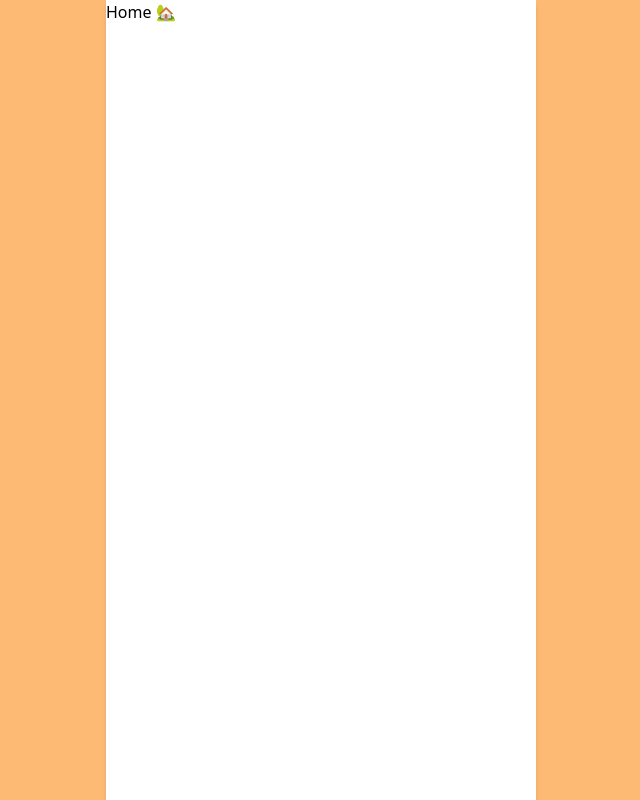
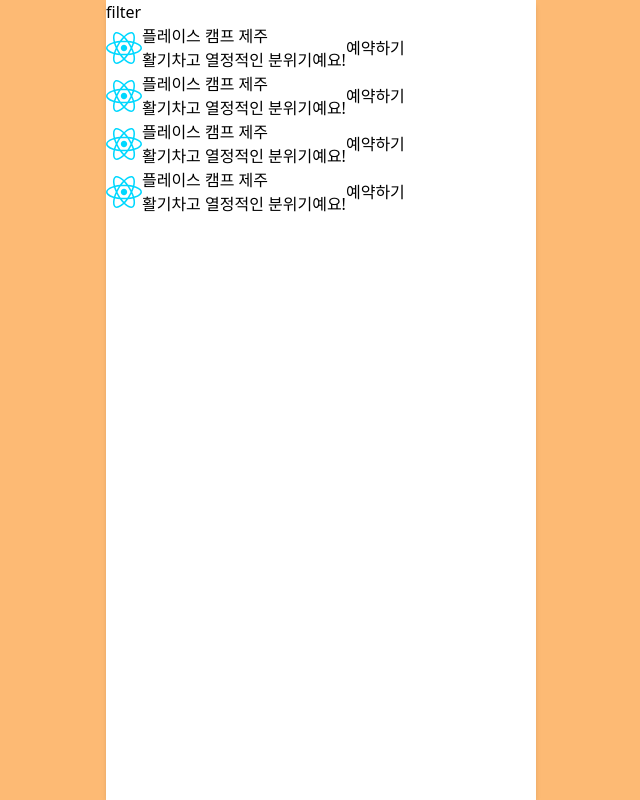
Before and after one commit to hyunzsu/9oormthon-FE, a React (Vite) app: page / in a window 1280 px wide. Shown: the whole page, without its empty margins (319-959 px from the left). Built offline with nearby package versions, Linux system fonts and the light colour scheme.

Commit message:
[🎨 style] 상품 목록 페이지 마크업

```diff
--- /dev/null
+++ b/src/components/products/Filter.jsx
@@ -0,0 +1,9 @@
+import React from 'react'
+
+export default function Filter() {
+  return (
+    <div>
+      <h2>filter</h2>
+    </div>
+  )
+}
--- /dev/null
+++ b/src/components/products/Products.jsx
@@ -0,0 +1,13 @@
+import React from 'react'
+import ProductCard from './ProductCard'
+
+export default function Products() {
+  return (
+    <div>
+      <ProductCard id={100} />
+      <ProductCard id={2} />
+      <ProductCard />
+      <ProductCard />
+    </div>
+  )
+}
--- a/src/pages/Home.jsx
+++ b/src/pages/Home.jsx
@@ -1,9 +1,12 @@
 import React from 'react'
+import Products from '../components/products/Products'
+import Filter from '../components/products/Filter'
 
 export default function Home() {
   return (
     <div>
-      <h1>Home 🏡</h1>
+      <Filter />
+      <Products />
     </div>
   )
 }
```
